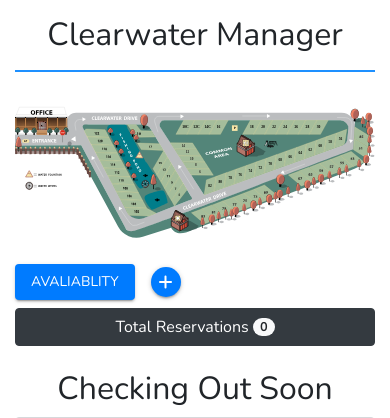
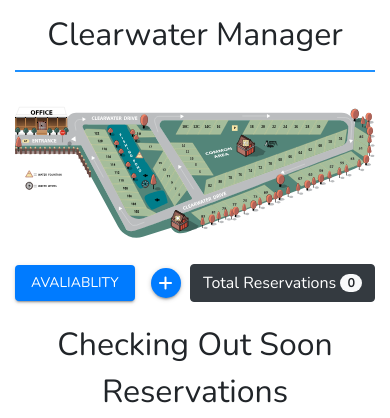
Before and after one commit to brian101co/clearwatermanager, a Django app: page /dashboard/ in a window 390 px wide. Shown: the top 418 px of the page. Run offline with Django 3.2, Linux system fonts and the light colour scheme; the visitor is signed in with stand-in values (Sample User, id 1); data that the repository does not hold is empty; some libraries are stand-ins or nearby versions.

Commit message:
fixed toolbar layout on mobile view

```diff
--- a/manager/models.py
+++ b/manager/models.py
@@ -3,7 +3,6 @@ from django.db import models
 class Customer(models.Model):
     name = models.CharField(max_length=255)
     site = models.CharField(max_length=4)
-    title = models.CharField(max_length=255)
     start = models.DateTimeField()
     end = models.DateTimeField()
     phoneNum = models.CharField(max_length=25)
--- a/manager/static/css/main.css
+++ b/manager/static/css/main.css
@@ -6,6 +6,10 @@ body {
 .toolbar {
     display: flex;
     justify-content: space-between;
+}
+
+.total-reservations {
+    width: fit-content;
 }
 
 .title {
@@ -219,10 +223,6 @@ body {
         font-size: 2.0rem;
     }
 
-    .toolbar {
-        flex-direction: column;
-    }
-
     .mobile-hidden {
         display: none;
     }
--- a/manager/views.py
+++ b/manager/views.py
@@ -118,7 +118,7 @@ def addCustomer(request):
                         return redirect('home')
                 except ObjectDoesNotExist:
                     customer = Customer(
-                        name=name, site=lot, title=name, start=start, end=end, phoneNum=phoneNum)
+                        name=name, site=lot, start=start, end=end, phoneNum=phoneNum)
                     customer.save()
                     return redirect('home')
                 except MultipleObjectsReturned:
--- a/templates/manager/index.html
+++ b/templates/manager/index.html
@@ -40,11 +40,11 @@
 
         <!-- Tool Bar -->
         <div class="toolbar">
-          <div class="d-flex justify-content-left align-items-center">
+          <div class="d-flex align-items-center">
             <a href="{% url 'avaliable' %}" class="btn pure-material-button-contained bg-primary mr-3" data-toggle="modal" data-target="#check-avaliability">Avaliablity</a>
             <button type="button" class="btn-plus bg-primary" data-toggle="modal" data-target="#customer-form-modal"><i class="fas fa-plus"></i></button>
           </div>
-          <div class="btn btn-dark mt-2">
+          <div class="btn btn-dark total-reservations">
             Total Reservations
             <span class="badge badge-light badge-pill">{{ totalReservations }}</span>
           </div>
@@ -131,7 +131,6 @@
             </tbody>
           </table>
         </div>
-
       </div>
     </div>
   </div>
```
Also changed, not shown: manager/migrations/0008_remove_customer_title.py (added).
